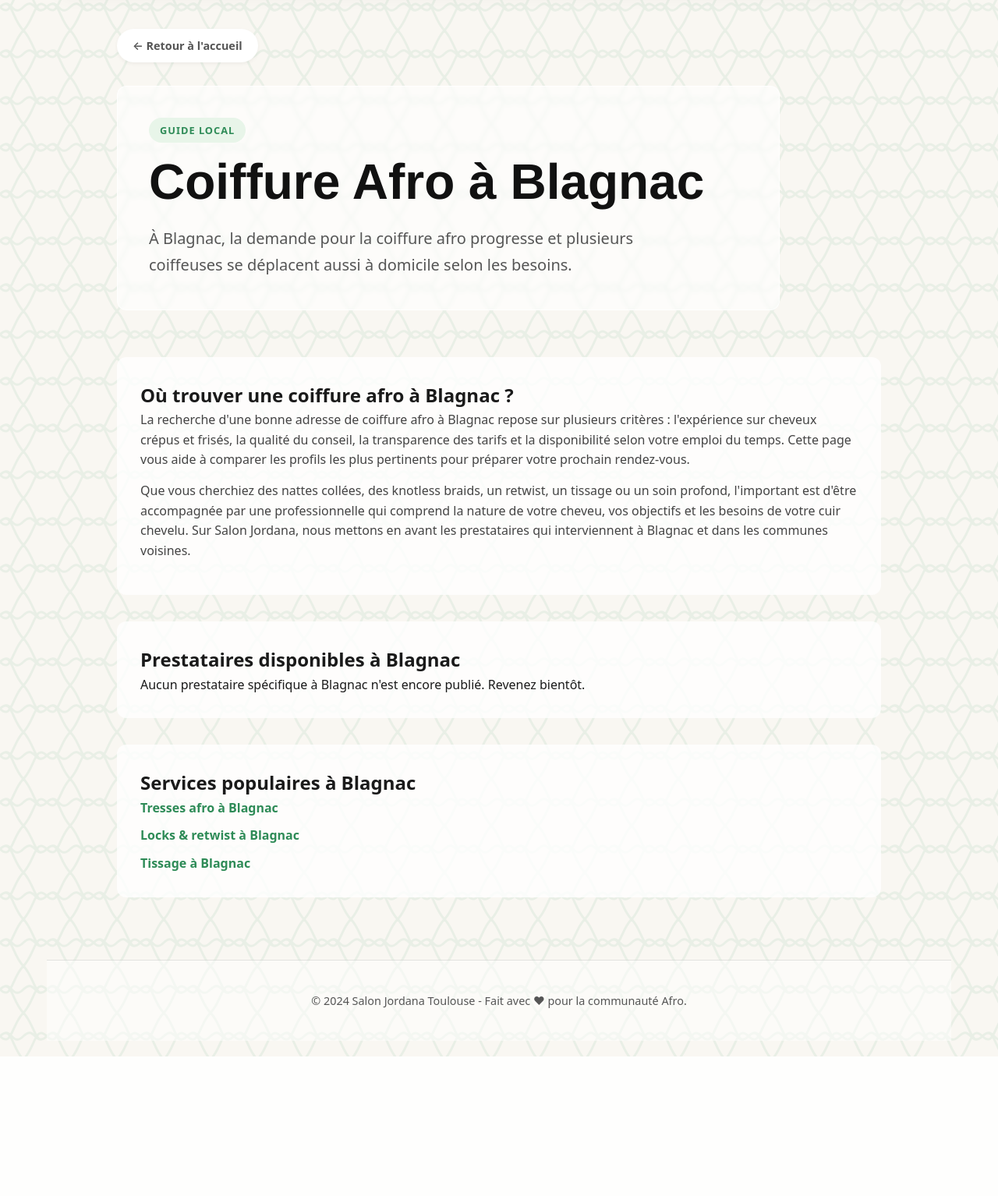
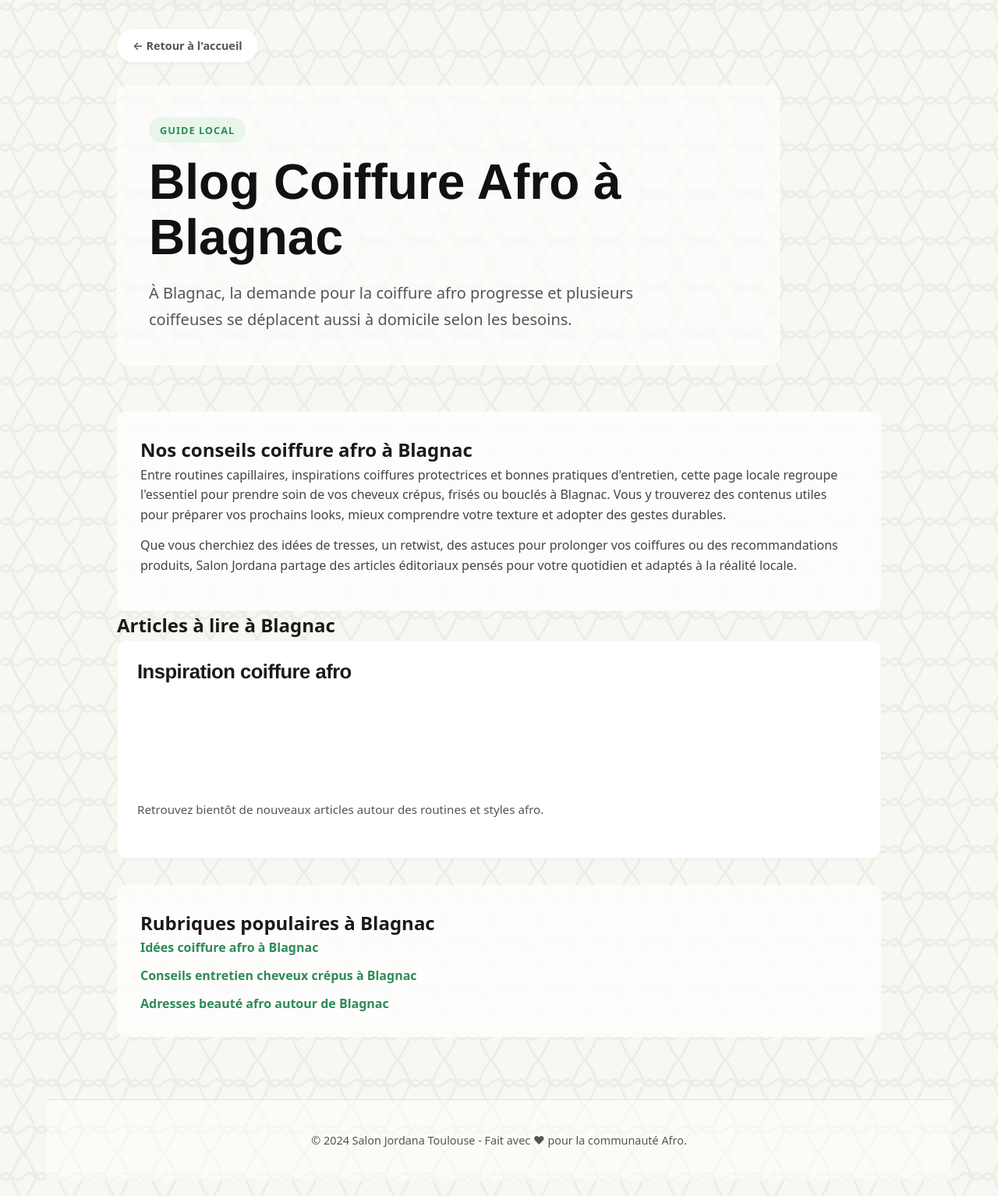
Before and after one commit to jafty/salon-jordana, a Django app: page /coiffure-afro/blagnac/ in a window 1280 px wide. Shown: the part 141-1675 px from the top of the page at 78% size. Before the commit the page ends 1496 px from the top, so only its background shows below. Run offline with Django 5.2, Linux system fonts and the light colour scheme; data that the repository does not hold is empty.

Commit message:
Remove provider directory logic from city pages

```diff
--- a/guide/templates/guide/city_page.html
+++ b/guide/templates/guide/city_page.html
@@ -1,7 +1,7 @@
 {% extends 'guide/base.html' %}
 
-{% block title %}Coiffure Afro à {{ city.name }} - Salon Jordana{% endblock %}
-{% block meta_description %}Trouvez une coiffure afro à {{ city.name }} : tresses, locks, tissages, soins et coiffeuses spécialisées. Guide local Salon Jordana.{% endblock %}
+{% block title %}Blog Coiffure Afro à {{ city.name }} - Salon Jordana{% endblock %}
+{% block meta_description %}Articles coiffure afro à {{ city.name }} : inspirations, conseils et adresses beauté pour cheveux crépus, frisés et bouclés.{% endblock %}
 
 {% block content %}
 <main class="city-page">
@@ -9,50 +9,50 @@
 
     <section class="hero city-hero">
         <span class="tag-pill">Guide local</span>
-        <h1>Coiffure Afro à {{ city.name }}</h1>
+        <h1>Blog Coiffure Afro à {{ city.name }}</h1>
         <p class="seo-intro">{{ city.intro }}</p>
     </section>
 
     <section class="city-long-seo-text">
-        <h2>Où trouver une coiffure afro à {{ city.name }} ?</h2>
+        <h2>Nos conseils coiffure afro à {{ city.name }}</h2>
         <p>
-            La recherche d'une bonne adresse de coiffure afro à {{ city.name }} repose sur plusieurs critères :
-            l'expérience sur cheveux crépus et frisés, la qualité du conseil, la transparence des tarifs et la
-            disponibilité selon votre emploi du temps. Cette page vous aide à comparer les profils les plus pertinents
-            pour préparer votre prochain rendez-vous.
+            Entre routines capillaires, inspirations coiffures protectrices et bonnes pratiques d'entretien,
+            cette page locale regroupe l'essentiel pour prendre soin de vos cheveux crépus, frisés ou bouclés
+            à {{ city.name }}. Vous y trouverez des contenus utiles pour préparer vos prochains looks,
+            mieux comprendre votre texture et adopter des gestes durables.
         </p>
         <p>
-            Que vous cherchiez des nattes collées, des knotless braids, un retwist, un tissage ou un soin profond,
-            l'important est d'être accompagnée par une professionnelle qui comprend la nature de votre cheveu,
-            vos objectifs et les besoins de votre cuir chevelu. Sur Salon Jordana, nous mettons en avant les prestataires
-            qui interviennent à {{ city.name }} et dans les communes voisines.
+            Que vous cherchiez des idées de tresses, un retwist, des astuces pour prolonger vos coiffures
+            ou des recommandations produits, Salon Jordana partage des articles éditoriaux pensés pour
+            votre quotidien et adaptés à la réalité locale.
         </p>
     </section>
 
-    <section class="city-providers">
-        <h2>Prestataires disponibles à {{ city.name }}</h2>
-        {% if providers %}
+    <section class="city-articles">
+        <h2>Articles à lire à {{ city.name }}</h2>
         <div class="bento-grid">
-                {% for provider in providers %}
+            {% for post in posts %}
                 <article class="bento-item">
-                        <a href="{{ provider.get_absolute_url }}">
-                            <span class="card-category">{{ provider.category.name }}</span>
-                            <h3 class="card-title">{{ provider.title }}</h3>
-                            <p class="card-excerpt">{{ provider.excerpt }}</p>
+                    <a href="{{ post.get_absolute_url }}">
+                        <span class="card-category">{{ post.category.name }}</span>
+                        <h3 class="card-title">{{ post.title }}</h3>
+                        <p class="card-excerpt">{{ post.excerpt }}</p>
                     </a>
+                </article>
+            {% empty %}
+                <article class="bento-item">
+                    <h3 class="card-title">Inspiration coiffure afro</h3>
+                    <p class="card-excerpt">Retrouvez bientôt de nouveaux articles autour des routines et styles afro.</p>
                 </article>
             {% endfor %}
         </div>
-        {% else %}
-            <p>Aucun prestataire spécifique à {{ city.name }} n'est encore publié. Revenez bientôt.</p>
-        {% endif %}
     </section>
 
     <section class="city-services-links">
-        <h2>Services populaires à {{ city.name }}</h2>
+        <h2>Rubriques populaires à {{ city.name }}</h2>
         <ul>
-            {% for service in service_links %}
-                <li><a href="{{ service.url }}">{{ service.label }}</a></li>
+            {% for topic in city_topic_links %}
+                <li><a href="{{ topic.url }}">{{ topic.label }}</a></li>
             {% endfor %}
         </ul>
     </section>
--- a/guide/views.py
+++ b/guide/views.py
@@ -56,28 +56,31 @@
         city = next((item for item in CITY_PAGES if item['slug'] == self.kwargs['city_slug']), None)
         if city is None:
             raise Http404('City page not found')
+
         city_name = city['name']
+        local_posts = Post.objects.filter(title__icontains=city_name)
+        local_posts = local_posts | Post.objects.filter(excerpt__icontains=city_name)
+        local_posts = local_posts | Post.objects.filter(content__icontains=city_name)
+        local_posts = local_posts.distinct()[:12]
 
-        providers = Post.objects.filter(title__icontains=city_name)
-        providers = providers | Post.objects.filter(excerpt__icontains=city_name)
-        providers = providers | Post.objects.filter(content__icontains=city_name)
+        posts = local_posts if local_posts else Post.objects.all()[:12]
 
         context.update(
             {
                 'city': city,
-                'providers': providers.distinct()[:12],
-                'service_links': [
+                'posts': posts,
+                'city_topic_links': [
                     {
-                        'label': f"Tresses afro à {city_name}",
-                        'url': f"/services/tresses/{city['slug']}/",
+                        'label': f"Idées coiffure afro à {city_name}",
+                        'url': f"/categories/idees-coiffure-{city['slug']}/",
                     },
                     {
-                        'label': f"Locks & retwist à {city_name}",
-                        'url': f"/services/locks/{city['slug']}/",
+                        'label': f"Conseils entretien cheveux crépus à {city_name}",
+                        'url': f"/categories/conseils-entretien-{city['slug']}/",
                     },
                     {
-                        'label': f"Tissage à {city_name}",
-                        'url': f"/services/tissage/{city['slug']}/",
+                        'label': f"Adresses beauté afro autour de {city_name}",
+                        'url': f"/categories/adresses-beaute-{city['slug']}/",
                     },
                 ],
             }
```
Also changed, not shown: guide/tests.py (+17 -1 lines). Lines whose indentation alone changed are shown as unchanged.
